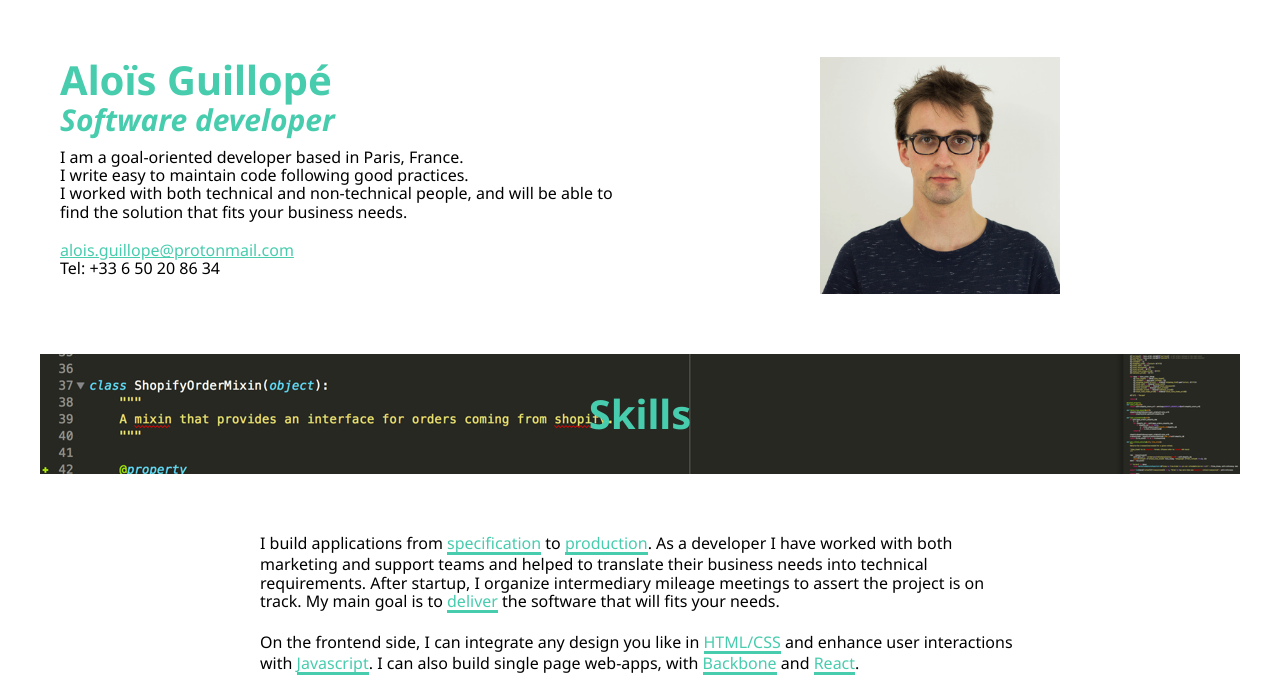
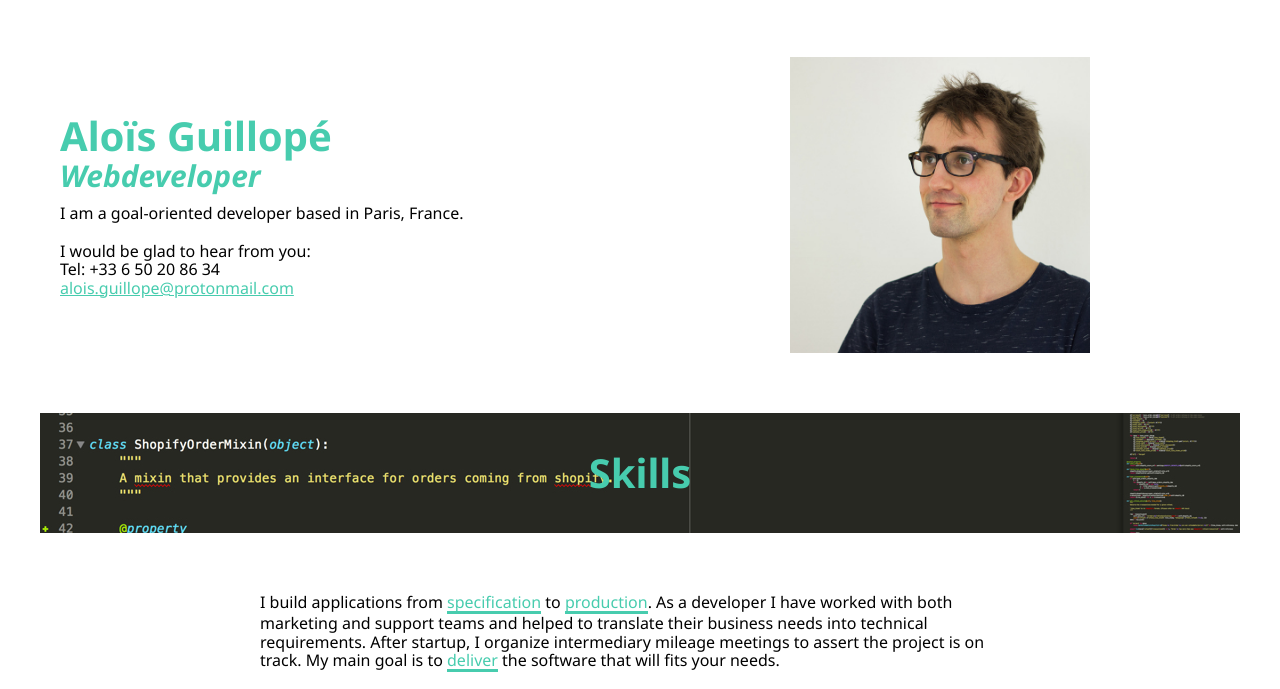
Before and after one commit to Atala/atala.github.io, a website: page app/index.html in a window 1280 px wide. Shown: the part 63-752 px from the top of the page. Drawn offline with Linux system fonts and the light colour scheme; some icons are missing.

Commit message:
replace gif by image

```diff
--- a/app/css/main.scss
+++ b/app/css/main.scss
@@ -136,8 +136,13 @@ body {
     }
 }
 
-.me-gif {
-    width: 240px;
+.container__me {
+    display: flex;
+    align-items: center;
+}
+
+.picture__me {
+    width: 300px;
     display: block;
     margin: auto;
 
--- a/app/index.html
+++ b/app/index.html
@@ -19,21 +19,20 @@
                 </a>
             </div>
         </nav>
-        <div class="row margin-bottom-l">
+        <div class="row margin-bottom-l container__me">
             <div class="col-1-2 padding-right-md padding-left-md">
                 <h1 class="h1">Aloïs Guillopé</h1>
-                <h1 class="h2">Software developer</h1>
-                <p>I am a goal-oriented developer based in Paris, France.<br>
-                   I write easy to maintain code following good practices.<br>
-                   I worked with both technical and non-technical people, and will be able to find the solution that fits your business needs.
+                <h1 class="h2">Webdeveloper</h1>
+                <p>I am a goal-oriented developer based in Paris, France.
                 </p>
                 <p class="padding-top-md">
+                    <span>I would be glad to hear from you:</span><br>
+                    <span>Tel: +33 6 50 20 86 34</span><br>
                     <a class="link" href="mailto:alois.guillope@protonmail.com">alois.guillope@protonmail.com</a><br>
-                    <span>Tel: +33 6 50 20 86 34</span>
                 </p>
             </div>
             <div class="col-1-2 padding-right-md padding-left-md">
-                <img class="me-gif" src="img/alois.gif">
+                <img class="picture__me" src="img/alois.jpg">
             </div>
         </div>
         <div class="banner banner--skills margin-bottom-l" id="skills">
```
Also changed, not shown: app/css/style.css, app/img/alois.jpg (added), docs/css/style.css, docs/img/alois.jpg (added).
